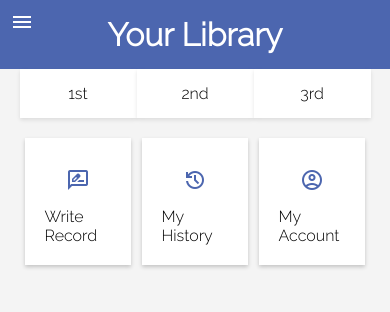
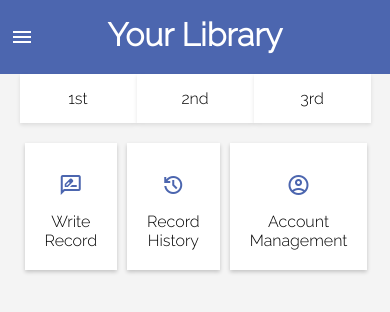
Before and after one commit to H4RURAKA/LibraryWebApp, a plain HTML site: page main/index.html in a window 390 px wide. Drawn offline with nearby package versions, Linux system fonts and the light colour scheme.

Commit message:
modified header in mobile env

```diff
--- a/account/index.css
+++ b/account/index.css
@@ -25,6 +25,7 @@ header {
 	color: white;
 	text-align: center;
 	padding: 1em 0;
+	min-height: 5vh;
 }
 
 header h1 {
@@ -132,7 +133,7 @@ button:hover {
 		display: block;
 		cursor: pointer;
 		position: absolute;
-		top: 10px;
+		top: 3vh;
 		left: 10px;
 		z-index: 1000;
 	}
--- a/history/index.css
+++ b/history/index.css
@@ -25,6 +25,7 @@ header {
 	color: white;
 	text-align: center;
 	padding: 1em 0;
+	min-height: 5vh;
 }
 
 header h1 {
@@ -71,7 +72,7 @@ main {
 		display: block;
 		cursor: pointer;
 		position: absolute;
-		top: 10px;
+		top: 3vh;
 		left: 10px;
 		z-index: 1000;
 	}
--- a/main/index.css
+++ b/main/index.css
@@ -25,6 +25,7 @@ header {
 	color: white;
 	text-align: center;
 	padding: 1em 0;
+	min-height: 5vh;
 }
 
 header h1 {
@@ -100,6 +101,7 @@ main {
 	justify-content: center;
 	padding: 20px;
 	cursor: pointer;
+	text-align: center;
 	transition: transform 0.3s ease, box-shadow 0.3s ease;
 }
 
@@ -119,6 +121,12 @@ main {
 	color: #4c66af;
 	margin-top: 10px;
 }
+
+#menu_container div text {
+	padding-left: 50%;
+	padding-right: 50%;
+}
+
 /*---------------------------------*/
 
 /* 반응형 웹 */
@@ -138,7 +146,7 @@ main {
 		display: block;
 		cursor: pointer;
 		position: absolute;
-		top: 10px;
+		top: 3vh;
 		left: 10px;
 		z-index: 1000;
 	}
@@ -193,23 +201,4 @@ main {
 	}
 
 	/*---------------------------------*/
-
-	#Book_Search,
-	#Write_Record {
-		padding: 20px;
-		margin: 20px -20px;
-	}
-
-	form input[type="text"],
-	form textarea,
-	form button {
-		width: 100%;
-		padding: 8px;
-	}
-
-	.emoji {
-		font-size: 1.5em;
-		margin-left: 5%;
-		margin-right: 5%;
-	}
 }
--- a/main/index.html
+++ b/main/index.html
@@ -47,14 +47,14 @@
 						<span class="material-symbols-outlined"
 							>rate_review</span
 						>
-						Write Record
+						<text>Write Record</text>
 					</div>
 				</a>
 
 				<a href="../history/index.html">
 					<div>
 						<span class="material-symbols-outlined">history</span>
-						My History
+						<text>Record History</text>
 					</div>
 				</a>
 
@@ -63,7 +63,7 @@
 						<span class="material-symbols-outlined"
 							>account_circle</span
 						>
-						My Account
+						<text>Account Management</text>
 					</div>
 				</a>
 			</div>
--- a/record/index.css
+++ b/record/index.css
@@ -17,6 +17,7 @@ header {
 	color: white;
 	text-align: center;
 	padding: 1em 0;
+	min-height: 5vh;
 }
 
 header h1 {
@@ -203,7 +204,7 @@ form button:hover {
 		display: block;
 		cursor: pointer;
 		position: absolute;
-		top: 20px;
+		top: 3vh;
 		left: 10px;
 		z-index: 1000;
 	}
```
